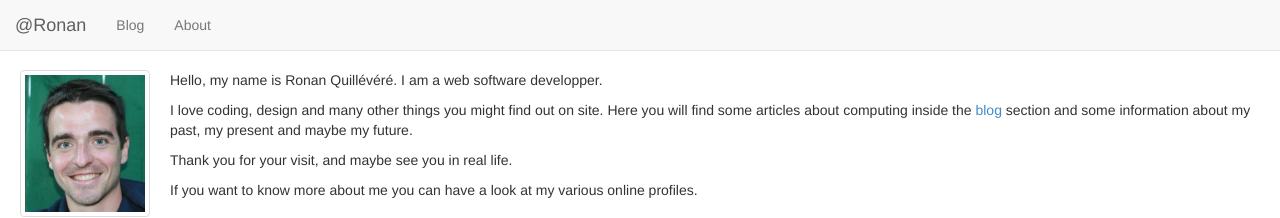
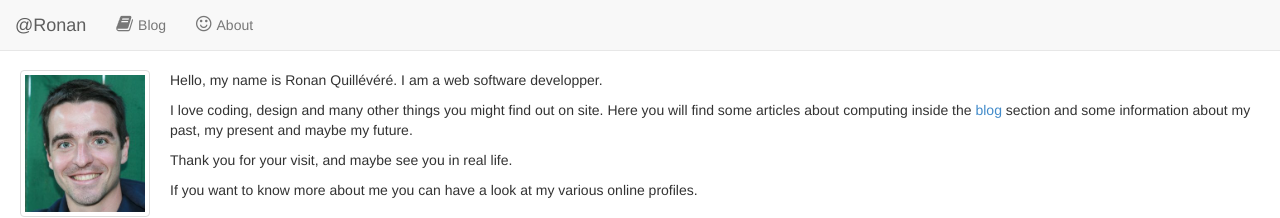
Before and after one commit to ronanquillevere/ronanquillevere.github.io, a Jekyll site: the page built from index.html, in a window 1280 px wide. Shown: the top 218 px of the page. Built offline with Jekyll 4.4.1, drawn with Linux system fonts in a browser that asks for light colours; Markdown is read by kramdown in place of the engine named in the settings.

Commit message:
icon in nav

```diff
--- a/_includes/navbar.html
+++ b/_includes/navbar.html
@@ -11,8 +11,8 @@
 
   <div class="navbar-collapse collapse" id="bs-example-navbar-collapse-1">
     <ul class="nav navbar-nav">
-      <li {% if page.url contains 'update' or page.url contains 'blog'%} class="active"{% endif %}><a href="/blog.html">Blog</a></li>
-      <li {% if page.url contains 'about' %} class="active"{% endif %}><a href="/about.html">About</a></li>
+      <li {% if page.url contains 'update' or page.url contains 'blog'%} class="active"{% endif %}><a href="/blog.html"><i class="fa fa-book"></i>Blog</a></li>
+      <li {% if page.url contains 'about' %} class="active"{% endif %}><a href="/about.html"><i class="fa fa-smile-o"></i>About</a></li>
     </ul>
   </div>
 </nav>
--- a/css/default.css
+++ b/css/default.css
@@ -64,3 +64,8 @@ body {
 	text-align: center;
 	color: rgb(185, 185, 185);
 }
+
+nav a i {
+	font-size: 1.8rem;
+	margin-right: 5px;
+}
```
